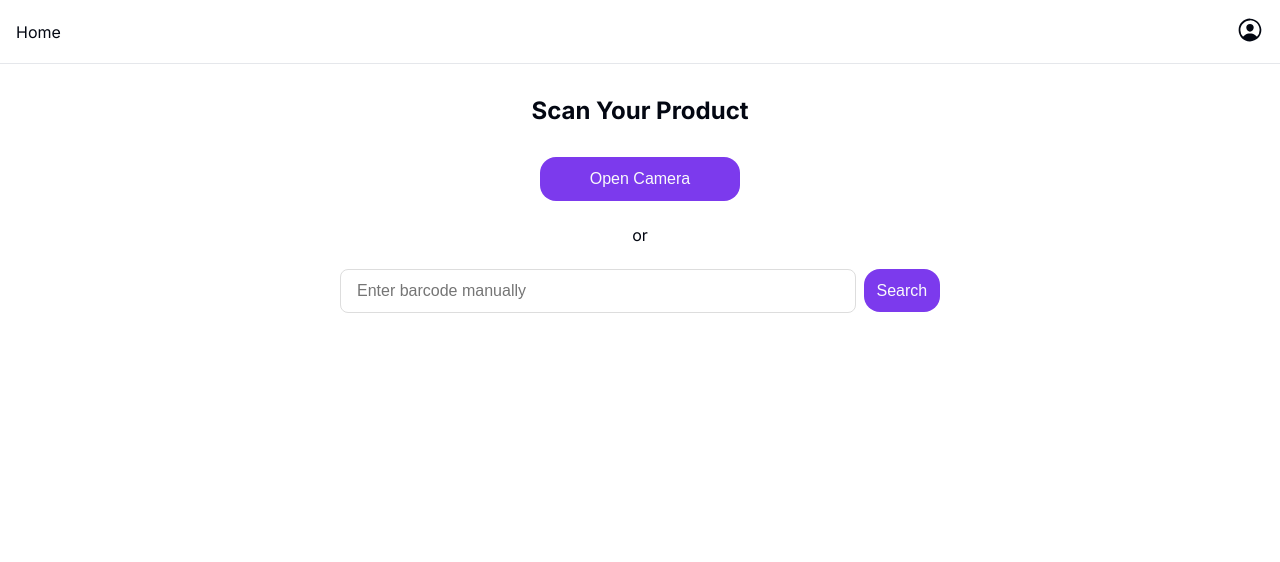
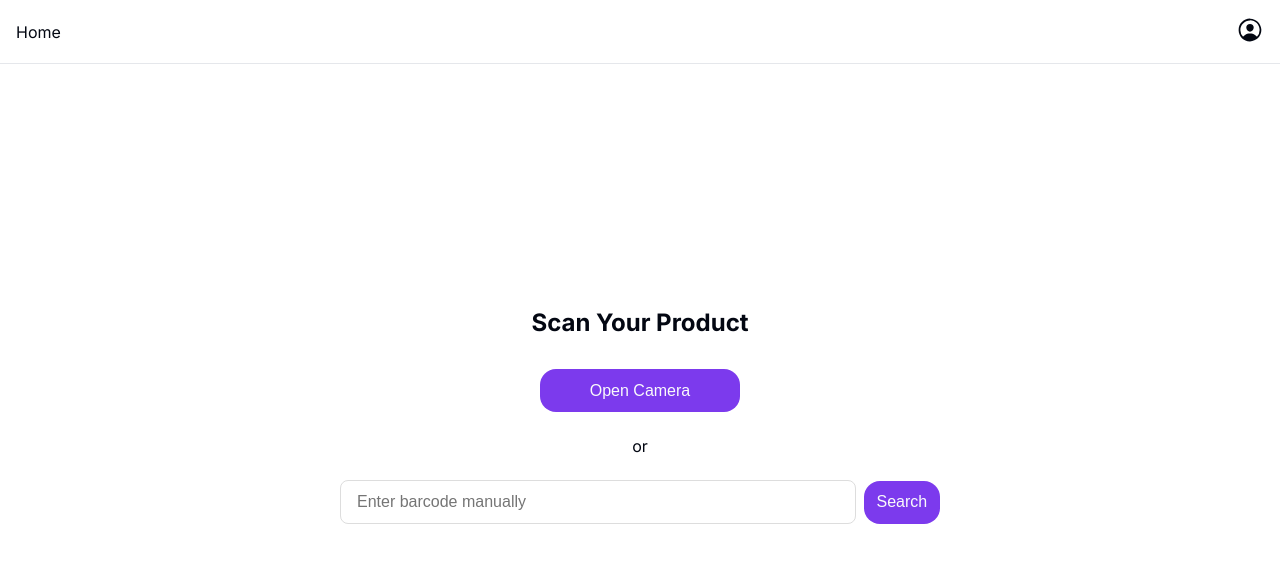
Before and after one commit to evisos-ons/ibm-hackathon-2025, a Next.js app: page / in a window 1280 px wide. Shown: the top 562 px of the page. Built offline with nearby package versions, Linux system fonts and the light colour scheme.

Commit message:
minor css

```diff
--- a/pages/index.js
+++ b/pages/index.js
@@ -308,7 +308,7 @@ export default function ScanPage() {
             {price && (
               <div className={styles.priceCard}>
                 <h3>Price Paid</h3>
-                <p className={styles.priceDisplay}>${parseFloat(price).toFixed(2)}</p>
+                <p className={styles.priceDisplay}>£{parseFloat(price).toFixed(2)}</p>
                 <button className={styles.findCheaperButton}>
                   Find it cheaper
                 </button>
--- a/styles/page.module.css
+++ b/styles/page.module.css
@@ -6,11 +6,14 @@
   --button-primary-hover: #383838;
   --button-secondary-hover: #f2f2f2;
 
-  min-height: 100vh;
+  min-height: calc(100vh - 64px);
   padding: 1rem;
-  padding-top: calc(64px + 1rem); /* Account for fixed header */
+  margin-top: 64px;
   background: hsl(var(--background));
   color: hsl(var(--foreground));
+  display: flex;
+  align-items: center;
+  justify-content: center;
 }
 
 @media (prefers-color-scheme: dark) {
@@ -27,10 +30,9 @@
 }
 
 .main {
+  width: 100%;
   max-width: 800px;
-  margin: 0 auto;
   padding: 1rem;
-  padding-bottom: 80px; /* Extra padding for bottom nav */
 }
 
 .title {
```
